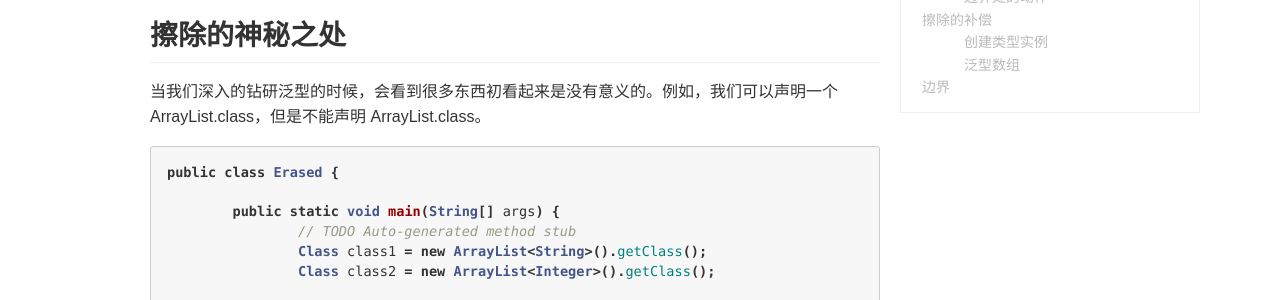
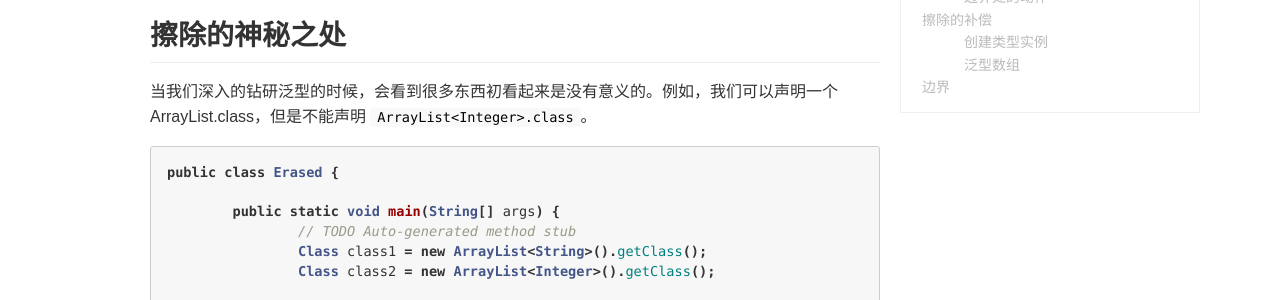
Before and after one commit to chaodongyang/chaodongyang.github.io, a Jekyll site: the page built from _posts/blog/2017-12-03-javagenericityTwo.md, in a window 1280 px wide and 900 px high, scrolled down 628 px. Shown: the part 177-477 px from the top of the window. Built offline with Jekyll 4.4.1, drawn with Linux system fonts in a browser that asks for light colours; comment, search, counter and statistics services are not loaded.

Commit message:
update commit

````diff
--- a/_posts/blog/2017-12-03-javagenericityTwo.md
+++ b/_posts/blog/2017-12-03-javagenericityTwo.md
@@ -31,7 +31,7 @@ chao-47
 chao-47
 ```
 ## 擦除的神秘之处
-当我们深入的钻研泛型的时候，会看到很多东西初看起来是没有意义的。例如，我们可以声明一个 ArrayList.class，但是不能声明 ArrayList<Integer>.class。
+当我们深入的钻研泛型的时候，会看到很多东西初看起来是没有意义的。例如，我们可以声明一个 ArrayList.class，但是不能声明 ```ArrayList<Integer>.class```。
 ```java
 public class Erased {
 
````
